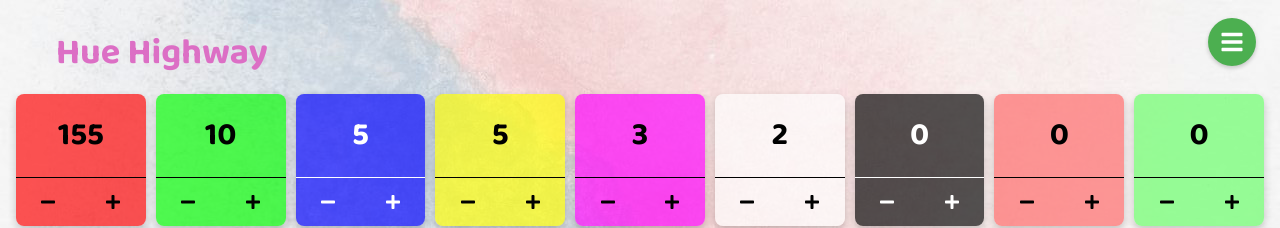
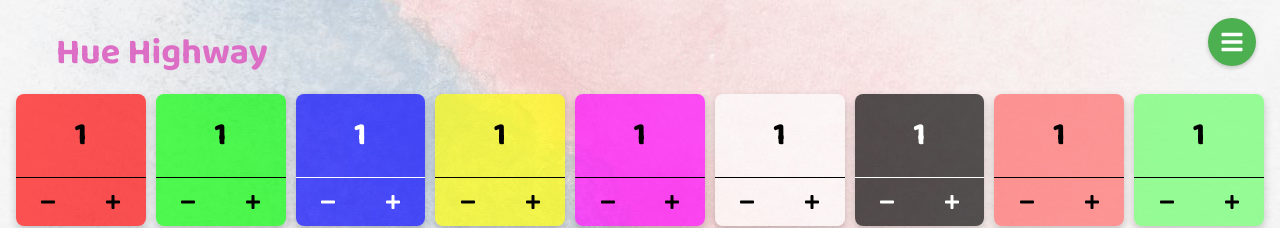
Before and after one commit to DrewJohnsonGT/hue-highway, a Next.js app: page /counter in a window 1280 px wide. Shown: the top 228 px of the page. Built offline with nearby package versions, Linux system fonts and the light colour scheme.

Commit message:
Adding local storage state saving

```diff
--- a/src/app/counter/page.tsx
+++ b/src/app/counter/page.tsx
@@ -1,80 +1,43 @@
 'use client';
 
-import { v4 as uuid } from 'uuid';
-import { AddColor, ColorSquare } from '~/components';
-import { useAppContext } from '~/context/useAppContext';
+import { AddColor, ColorSquare, Loading } from '~/components';
+import { ActionType, useAppState } from '~/context/useAppState';
 import styles from './page.module.css';
 
 const CountingPage = () => {
-  const { colors, isEditMode, setColors } = useAppContext();
-
-  const handleIncrement = (id: string) => {
-    const newColors = colors.map((color) => {
-      if (color.id === id) {
-        return {
-          ...color,
-          count: color.count + 1,
-        };
-      }
-      return color;
-    });
-    setColors(newColors);
-  };
-
-  const handleDecrement = (id: string) => {
-    const newColors = colors.map((color) => {
-      if (color.id === id) {
-        return {
-          ...color,
-          count: color.count - 1,
-        };
-      }
-      return color;
-    });
-    setColors(newColors);
-  };
-
-  const handleAddNewColor = (newColor: string) => {
-    const newColors = [
-      ...colors,
-      {
-        count: 0,
-        hex: newColor,
-        id: uuid(),
-      },
-    ];
-    setColors(newColors);
-  };
-
-  const handleRemove = (id: string) => {
-    const newColors = colors.filter((color) => color.id !== id);
-    setColors(newColors);
-  };
+  const {
+    dispatch,
+    state: { colors, isEditMode, isLoading },
+  } = useAppState();
 
   return (
     <div className={styles.root}>
       <div className={styles.colorSquares}>
-        {colors.map((color) => (
+        {isLoading ? (
+          <Loading />
+        ) : (
+          colors.map((color) => (
             <ColorSquare
               key={color.id}
               color={color.hex}
               count={color.count}
               isEditMode={isEditMode}
               handleRemove={() => {
-              handleRemove(color.id);
+                dispatch({ payload: color.id, type: ActionType.RemoveColor });
               }}
               increment={() => {
-              handleIncrement(color.id);
+                dispatch({ payload: color.id, type: ActionType.Increment });
               }}
               decrement={() => {
-              handleDecrement(color.id);
+                dispatch({ payload: color.id, type: ActionType.Decrement });
               }}
             />
-        ))}
+          ))
+        )}
       </div>
       <AddColor
         onSelectNewColor={(newColor) => {
-          handleAddNewColor(newColor);
+          dispatch({ payload: newColor, type: ActionType.AddNewColor });
         }}
       />
     </div>
--- a/src/app/layout.tsx
+++ b/src/app/layout.tsx
@@ -2,7 +2,7 @@ import { Analytics } from '@vercel/analytics/react';
 import { Baloo_2 } from 'next/font/google';
 import { Header } from '~/components';
 import { SITE_TITLE } from '~/constants';
-import { AppContextProvider } from '~/context/provider';
+import { AppProvider } from '~/context/useAppState';
 import './index.css';
 
 const font = Baloo_2({ subsets: ['latin'] });
@@ -34,10 +34,10 @@ const RootLayout = ({ children }: { children: React.ReactNode }) => {
         <meta name="theme-color" content="#ffffff" />
       </head>
       <body className={font.className}>
-        <AppContextProvider>
+        <AppProvider>
           <Header />
           {children}
-        </AppContextProvider>
+        </AppProvider>
         <Analytics />
       </body>
     </html>
--- a/src/components/Header/index.tsx
+++ b/src/components/Header/index.tsx
@@ -13,11 +13,14 @@ import {
 import Link from 'next/link';
 import { usePathname } from 'next/navigation';
 import { SITE_TITLE } from '~/constants';
-import { useAppContext } from '~/context/useAppContext';
+import { ActionType, useAppState } from '~/context/useAppState';
 import styles from './index.module.css';
 
 export const Header = () => {
-  const { colors, isEditMode, setColors, toggleEditMode } = useAppContext();
+  const {
+    dispatch,
+    state: { isEditMode },
+  } = useAppState();
   const pathname = usePathname();
   const [isMenuOpen, setIsMenuOpen] = useState(false);
   const menuRef = useRef<HTMLDivElement>(null);
@@ -36,12 +39,6 @@ export const Header = () => {
     }
   };
 
-  const handleSortColors = () => {
-    const sortedColors = [...colors].sort((a, b) => b.count - a.count);
-    setColors(sortedColors);
-    setIsMenuOpen(false);
-  };
-
   useEffect(() => {
     document.addEventListener('mousedown', handleClickOutside);
     return () => {
@@ -57,7 +54,11 @@ export const Header = () => {
       </div>
       {isMenuOpen && (
         <div className={styles.menu} ref={menuRef}>
-          <div className={styles.menuItem} onClick={handleSortColors}>
+          <div
+            className={styles.menuItem}
+            onClick={() => {
+              dispatch({ type: ActionType.SortColors });
+            }}>
             <FaSortAmountUp />
             Sort
           </div>
@@ -80,7 +81,9 @@ export const Header = () => {
           <div
             className={styles.menuItem}
             style={{ borderBottom: 'none' }}
-            onClick={toggleEditMode}>
+            onClick={() => {
+              dispatch({ type: ActionType.ToggleEditMode });
+            }}>
             {isEditMode ? <FaRegCheckCircle /> : <FaRegEdit />}
             {isEditMode ? 'Done' : 'Edit'}
           </div>
--- a/src/components/Loading/index.module.css
+++ b/src/components/Loading/index.module.css
@@ -1,12 +1,25 @@
-.loading {
-  position: absolute;
-  top: 50%;
-  left: 50%;
-  transform: translate(-50%, -50%);
-  font-size: 2rem;
-  font-weight: 700;
-  color: #fff;
-  text-shadow: 0 0 10px #fff;
-  z-index: 100;
-  animation: loading 1s infinite;
+.container {
+  display: flex;
+  justify-content: center;
+  align-items: center;
+  height: 200px;
 }
+
+.spinner {
+  border: 4px solid rgba(0, 0, 0, 0.1);
+  width: 36px;
+  height: 36px;
+  border-radius: 50%;
+  border-left-color: var(--main);
+
+  animation: spin 1s ease infinite;
+}
+
+@keyframes spin {
+  0% {
+    transform: rotate(0deg);
+  }
+  100% {
+    transform: rotate(360deg);
+  }
+}
--- a/src/components/Loading/index.tsx
+++ b/src/components/Loading/index.tsx
@@ -1,5 +1,7 @@
 import styles from './index.module.css';
 
-export const Loading = () => {
-  return <div className={styles.loading}> Loading</div>;
-};
+export const Loading = () => (
+  <div className={styles.container}>
+    <div className={styles.spinner} />
+  </div>
+);
--- a/src/constants.ts
+++ b/src/constants.ts
@@ -3,13 +3,13 @@ import { v4 as uuid } from 'uuid';
 export const SITE_TITLE = 'Hue Highway';
 export const SITE_DESCRIPTION = 'Site description';
 export const DEFAULT_COLORS = [
-  { count: 155, hex: '#FF0000', id: uuid() },
-  { count: 10, hex: '#00FF00', id: uuid() },
-  { count: 5, hex: '#0000FF', id: uuid() },
-  { count: 5, hex: '#FFFF00', id: uuid() },
-  { count: 3, hex: '#FF00FF', id: uuid() },
-  { count: 2, hex: '#FFFFFF', id: uuid() },
-  { count: 0, hex: '#000000', id: uuid() },
-  { count: 0, hex: '#FF6666', id: uuid() },
-  { count: 0, hex: '#66FF66', id: uuid() },
+  { count: 1, hex: '#FF0000', id: uuid() },
+  { count: 1, hex: '#00FF00', id: uuid() },
+  { count: 1, hex: '#0000FF', id: uuid() },
+  { count: 1, hex: '#FFFF00', id: uuid() },
+  { count: 1, hex: '#FF00FF', id: uuid() },
+  { count: 1, hex: '#FFFFFF', id: uuid() },
+  { count: 1, hex: '#000000', id: uuid() },
+  { count: 1, hex: '#FF6666', id: uuid() },
+  { count: 1, hex: '#66FF66', id: uuid() },
 ];
--- a/src/context/provider.tsx
+++ /dev/null
@@ -1,26 +0,0 @@
-'use client';
-
-import React, { type ReactNode, useState } from 'react';
-import { DEFAULT_COLORS } from '~/constants';
-import { Context } from '~/context/useAppContext';
-import { type Color } from '~/types';
-
-export const AppContextProvider = ({ children }: { children: ReactNode }) => {
-  const [isEditMode, setIsEditMode] = useState<boolean>(false);
-  const [colors, setColors] = useState<Color[]>(DEFAULT_COLORS);
-  const toggleEditMode = () => {
-    setIsEditMode(!isEditMode);
-  };
-
-  return (
-    <Context.Provider
-      value={{
-        colors,
-        isEditMode,
-        setColors,
-        toggleEditMode,
-      }}>
-      {children}
-    </Context.Provider>
-  );
-};
--- a/src/context/useAppContext.ts
+++ /dev/null
@@ -1,20 +0,0 @@
-'use client';
-
-import { createContext, useContext } from 'react';
-import { type Color } from '~/types';
-
-interface AppContext {
-  colors: Color[];
-  setColors: (colors: Color[]) => void;
-  isEditMode: boolean;
-  toggleEditMode: () => void;
-}
-
-export const Context = createContext<AppContext>({
-  colors: [],
-  isEditMode: false,
-  setColors: () => {},
-  toggleEditMode: () => {},
-});
-
-export const useAppContext = () => useContext(Context);
--- /dev/null
+++ b/src/context/useAppState.tsx
@@ -0,0 +1,171 @@
+'use client';
+
+import {
+  createContext,
+  type ReactNode,
+  useContext,
+  useEffect,
+  useReducer,
+} from 'react';
+import { DEFAULT_COLORS } from '~/constants';
+import { useLocalStorage } from '~/util/useLocalStorage';
+
+const DEFAULT_STATE = {
+  colors: DEFAULT_COLORS,
+  isEditMode: false,
+  isLoading: true,
+};
+
+export type State = typeof DEFAULT_STATE;
+
+export enum ActionType {
+  ToggleEditMode = 'TOGGLE_EDIT_MODE',
+  SortColors = 'SORT_COLORS',
+  RemoveColor = 'REMOVE_COLOR',
+  AddNewColor = 'ADD_NEW_COLOR',
+  Increment = 'INCREMENT',
+  Decrement = 'DECREMENT',
+  MergeLocalStorageState = 'MERGE_LOCAL_STORAGE_STATE',
+}
+
+interface Payloads {
+  [ActionType.ToggleEditMode]: never;
+  [ActionType.SortColors]: never;
+  [ActionType.RemoveColor]: string;
+  [ActionType.AddNewColor]: string;
+  [ActionType.Increment]: string;
+  [ActionType.Decrement]: string;
+  [ActionType.MergeLocalStorageState]: State;
+}
+export type ActionMap<M extends Record<string, any>> = {
+  [Key in keyof M]: M[Key] extends undefined
+    ? {
+        type: Key;
+      }
+    : {
+        type: Key;
+        payload: M[Key];
+      };
+};
+
+type Actions = ActionMap<Payloads>[keyof ActionMap<Payloads>];
+
+const reducer = (state: typeof DEFAULT_STATE, action: Actions) => {
+  switch (action.type) {
+    case ActionType.ToggleEditMode: {
+      return {
+        ...state,
+        isEditMode: !state.isEditMode,
+      };
+    }
+    case ActionType.SortColors: {
+      const sortedColors = [...state.colors].sort((a, b) => b.count - a.count);
+      return {
+        ...state,
+        colors: sortedColors,
+      };
+    }
+    case ActionType.RemoveColor: {
+      const newColors = state.colors.filter(
+        (color) => color.id !== action.payload,
+      );
+      return {
+        ...state,
+        colors: newColors,
+      };
+    }
+    case ActionType.AddNewColor: {
+      const newColors = [
+        ...state.colors,
+        {
+          count: 0,
+          hex: action.payload,
+          id: Math.random().toString(),
+        },
+      ];
+      return {
+        ...state,
+        colors: newColors,
+      };
+    }
+    case ActionType.Increment: {
+      const newColors = state.colors.map((color) => {
+        if (color.id === action.payload) {
+          return {
+            ...color,
+            count: color.count + 1,
+          };
+        }
+        return color;
+      });
+      return {
+        ...state,
+        colors: newColors,
+      };
+    }
+    case ActionType.Decrement: {
+      const newColors = state.colors.map((color) => {
+        if (color.id === action.payload) {
+          return {
+            ...color,
+            count: color.count - 1,
+          };
+        }
+        return color;
+      });
+      return {
+        ...state,
+        colors: newColors,
+      };
+    }
+    case ActionType.MergeLocalStorageState: {
+      return {
+        ...state,
+        ...action.payload,
+        isLoading: false,
+      };
+    }
+    default:
+      return state;
+  }
+};
+
+const AppContext = createContext<{
+  dispatch: React.Dispatch<Actions>;
+  state: State;
+}>({
+  dispatch: () => null,
+  state: DEFAULT_STATE,
+});
+
+export const AppProvider = ({ children }: { children: ReactNode }) => {
+  const [localStorageState, setLocalStorageState] = useLocalStorage(
+    'colors',
+    DEFAULT_STATE,
+  );
+
+  const [state, dispatch] = useReducer(reducer, DEFAULT_STATE);
+
+  useEffect(() => {
+    setLocalStorageState(state);
+  }, [state]);
+
+  useEffect(() => {
+    dispatch({
+      payload: localStorageState,
+      type: ActionType.MergeLocalStorageState,
+    });
+  }, []);
+
+  return (
+    <AppContext.Provider value={{ dispatch, state: localStorageState }}>
+      {children}
+    </AppContext.Provider>
+  );
+};
+
+export const useAppState = () => {
+  const { dispatch, state } = useContext(AppContext);
+
+  return { dispatch, state };
+};
```
Also changed, not shown: src/app/chart/page.tsx (+9 -2 lines), src/app/chart/page.module.css (deleted). Lines whose indentation alone changed are shown as unchanged.
